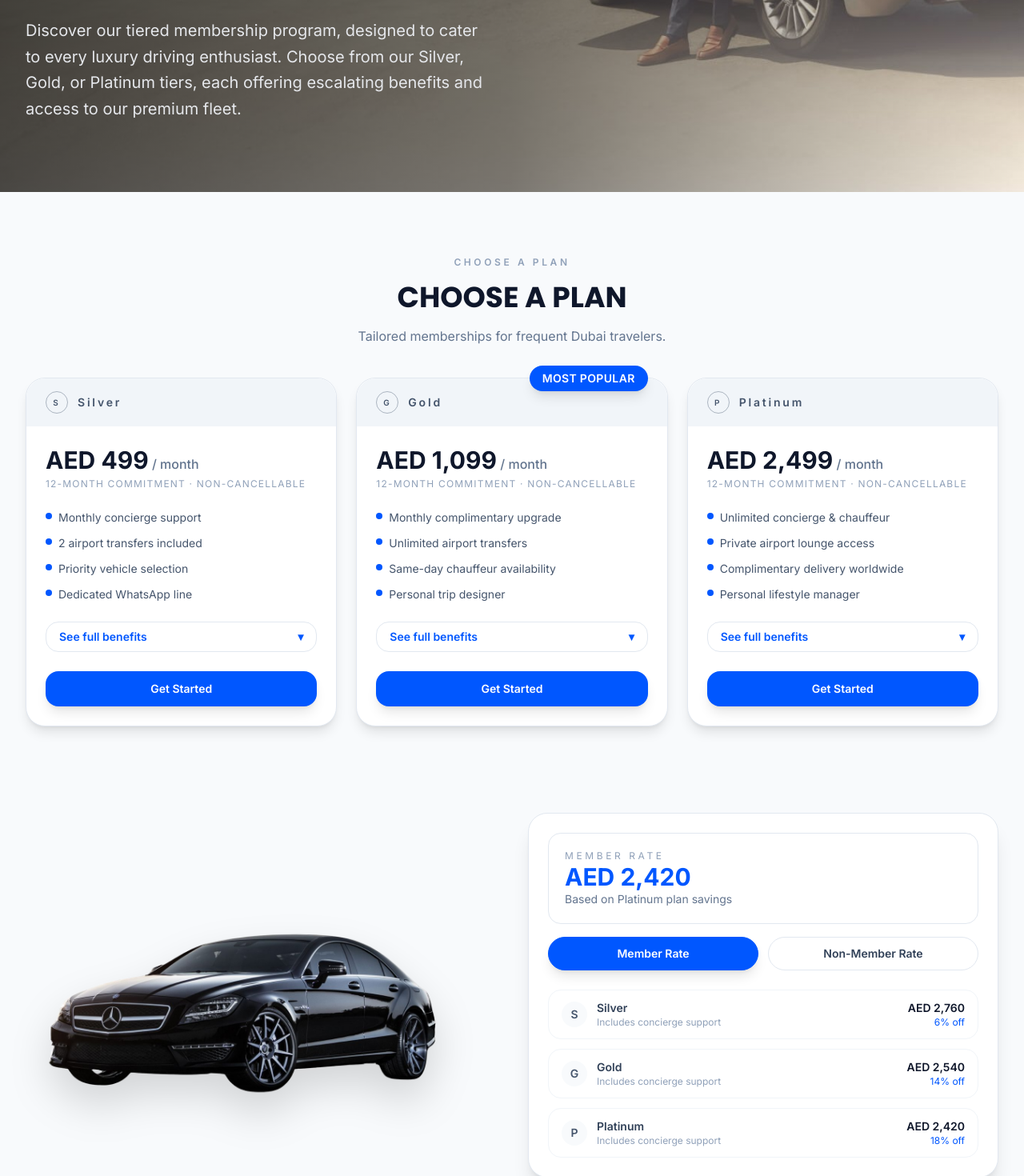
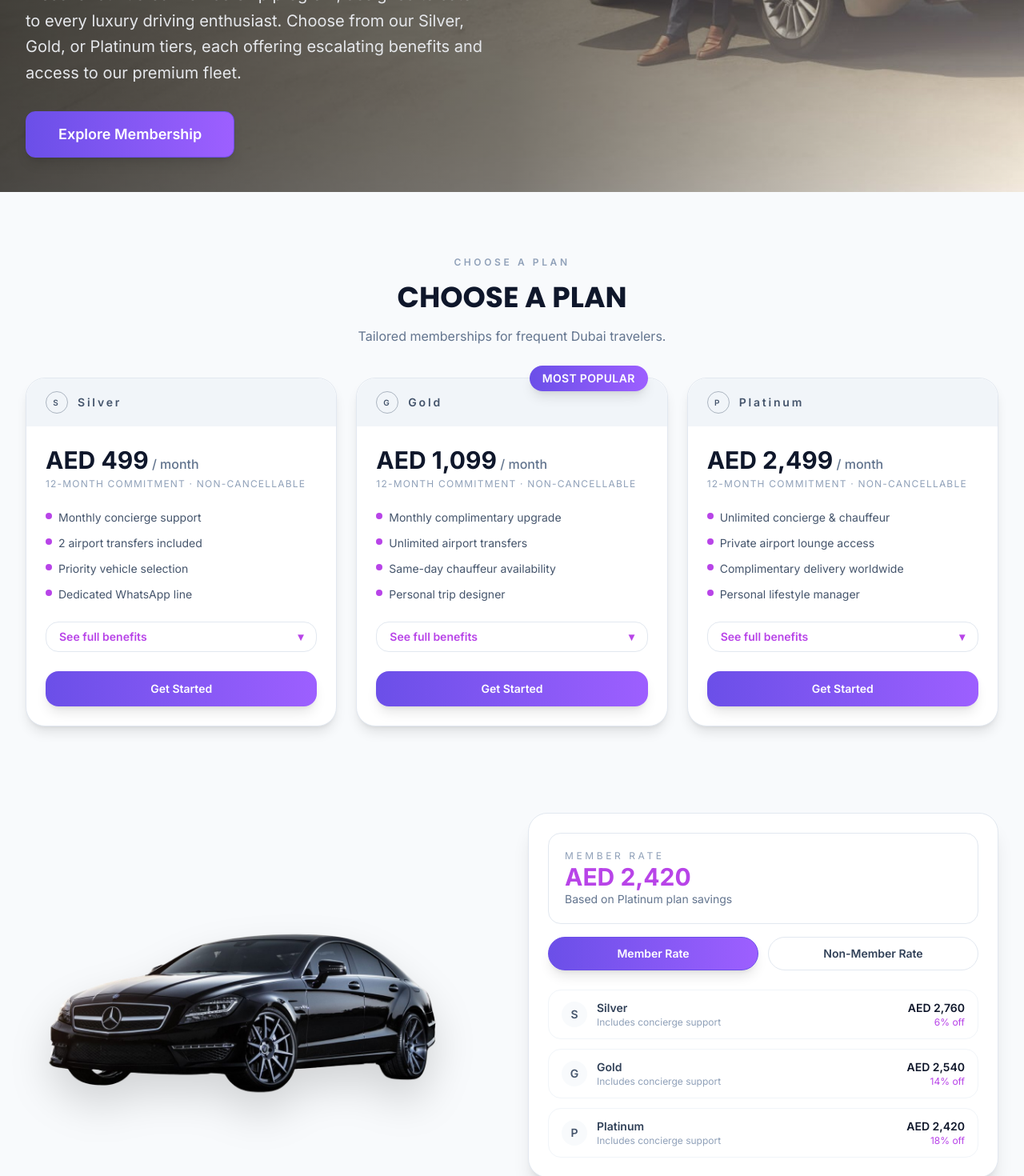
Before and after one commit to Muhammed-Haider/car-rental-service, a Next.js app: page /membership in a window 1280 px wide. Shown: the part 360-1830 px from the top of the page at 80% size. Built offline with nearby package versions, Linux system fonts and the light colour scheme.

Commit message:
update : membership page theme update

```diff
--- a/src/app/membership/page.jsx
+++ b/src/app/membership/page.jsx
@@ -111,6 +111,11 @@ export default function MembershipPage() {
             <p className="text-lg md:text-xl text-gray-200 leading-relaxed max-w-xl">
               Discover our tiered membership program, designed to cater to every luxury driving enthusiast. Choose from our Silver, Gold, or Platinum tiers, each offering escalating benefits and access to our premium fleet.
             </p>
+            <div className="mt-8">
+              <button className="inline-flex items-center justify-center px-8 py-3 md:px-10 md:py-3.5 bg-gradient-to-r from-[#6B4FE8] to-[#9D5FFF] border border-[#6B4FE8] text-white font-semibold text-base md:text-lg rounded-xl hover:opacity-90 transition-all duration-300 shadow-lg hover:shadow-purple-500/25">
+                Explore Membership
+              </button>
+            </div>
           </div>
         </div>
       </div>
@@ -130,7 +135,7 @@ export default function MembershipPage() {
         className={`relative rounded-3xl border ${plan.border} bg-white shadow-lg transition-all hover:-translate-y-1 hover:shadow-2xl`}
       >
         {plan.tag && (
-          <span className="absolute -top-4 right-6 rounded-full bg-[#0057FF] px-4 py-1.5 text-sm font-semibold uppercase tracking-wide text-white shadow-lg">
+          <span className="absolute -top-4 right-6 rounded-full bg-gradient-to-r from-[#6B4FE8] to-[#9D5FFF] px-4 py-1.5 text-sm font-semibold uppercase tracking-wide text-white shadow-lg">
             {plan.tag}
           </span>
         )}
@@ -151,7 +156,7 @@ export default function MembershipPage() {
           <ul className="mt-6 space-y-3 text-sm text-slate-600">
             {plan.highlights.map((perk) => (
               <li key={perk} className="flex items-start gap-2">
-                <span className="mt-1 h-2 w-2 rounded-full bg-[#0057FF]"></span>
+                <span className="mt-1 h-2 w-2 rounded-full bg-[#B844E8]"></span>
                 <span>{perk}</span>
               </li>
             ))}
@@ -159,7 +164,7 @@ export default function MembershipPage() {
           <button
             type="button"
             onClick={() => togglePlan(plan.name)}
-            className="mt-6 flex w-full items-center justify-between rounded-2xl border border-slate-200 px-4 py-2 text-sm font-semibold text-[#0057FF] transition-colors hover:border-[#0057FF]/30"
+            className="mt-6 flex w-full items-center justify-between rounded-2xl border border-slate-200 px-4 py-2 text-sm font-semibold text-[#B844E8] transition-colors hover:border-[#B844E8]/30"
           >
             See full benefits
             <span className={`transition-transform ${isExpanded ? "rotate-180" : ""}`}>▾</span>
@@ -176,7 +181,7 @@ export default function MembershipPage() {
               ))}
             </ul>
           </div>
-          <button className="mt-6 w-full rounded-2xl bg-[#0057FF] px-4 py-3 text-sm font-semibold text-white shadow-lg transition-all hover:bg-white hover:text-[#0057FF]">
+          <button className="mt-6 w-full rounded-2xl bg-gradient-to-r from-[#6B4FE8] to-[#9D5FFF] px-4 py-3 text-sm font-semibold text-white shadow-lg transition-all hover:opacity-90">
             Get Started
           </button>
         </div>
@@ -237,7 +242,7 @@ export default function MembershipPage() {
                 {activeRateTab === "member" ? (
                   <div>
                     <p className="text-xs uppercase tracking-[0.3em] text-slate-400">Member rate</p>
-                    <p className="text-3xl font-bold text-[#0057FF]">AED 2,420</p>
+                    <p className="text-3xl font-bold text-[#B844E8]">AED 2,420</p>
                     <p className="text-sm text-slate-500">Based on Platinum plan savings</p>
                   </div>
                 ) : (
@@ -252,14 +257,14 @@ export default function MembershipPage() {
                 <button
                   type="button"
                   onClick={() => setActiveRateTab("member")}
-                  className="flex-1 min-w-[130px] rounded-full bg-[#0057FF] border border-[#0057FF] px-4 py-2.5 text-xs md:text-sm font-semibold text-white shadow-lg transition-all hover:bg-white hover:text-[#0057FF]"
+                  className="flex-1 min-w-[130px] rounded-full bg-gradient-to-r from-[#6B4FE8] to-[#9D5FFF] border border-[#6B4FE8] px-4 py-2.5 text-xs md:text-sm font-semibold text-white shadow-lg transition-all hover:opacity-90"
                 >
                   Member Rate
                 </button>
                 <button
                   type="button"
                   onClick={() => setActiveRateTab("non")}
-                  className="flex-1 min-w-[130px] rounded-full bg-white border border-slate-200 px-4 py-2.5 text-xs md:text-sm font-semibold text-slate-700 transition-all hover:border-[#0057FF] hover:text-[#0057FF]"
+                  className="flex-1 min-w-[130px] rounded-full bg-white border border-slate-200 px-4 py-2.5 text-xs md:text-sm font-semibold text-slate-700 transition-all hover:border-[#B844E8] hover:text-[#B844E8]"
                 >
                   Non-Member Rate
                 </button>
@@ -278,7 +283,7 @@ export default function MembershipPage() {
                     </div>
                     <div className="text-right">
                       <p className="text-sm font-semibold text-slate-900">{row.rate}</p>
-                      <p className="text-xs text-[#0057FF]">{row.savings}</p>
+                      <p className="text-xs text-[#B844E8]">{row.savings}</p>
                     </div>
                   </div>
                 ))}
```
